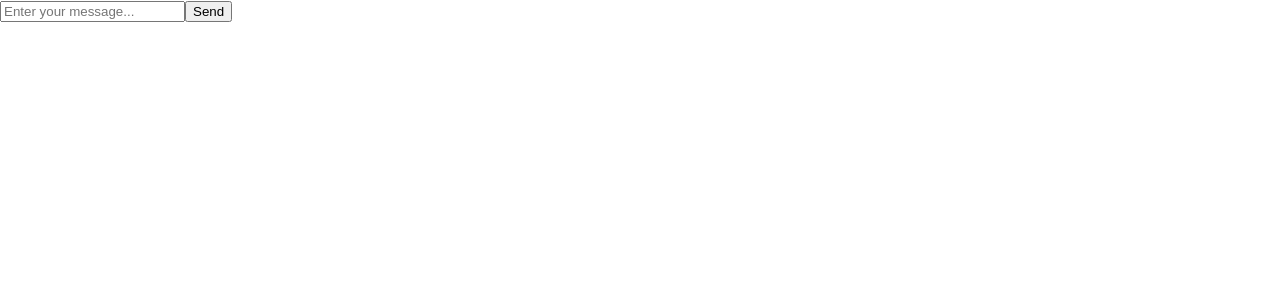
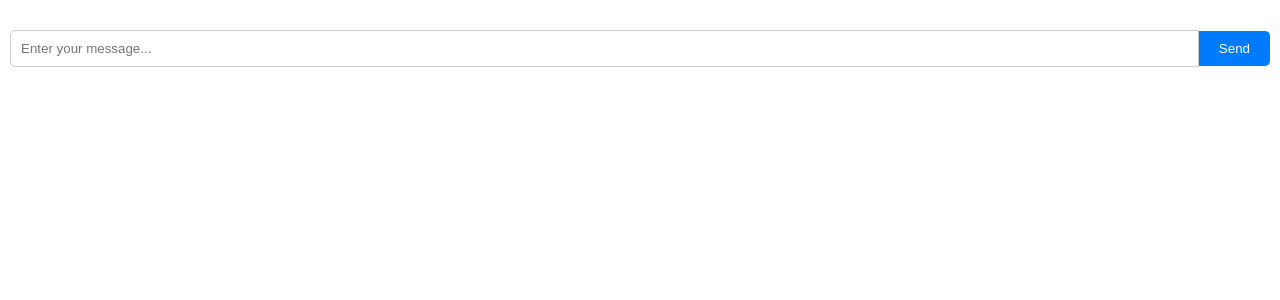
Before and after one commit to SmritiVM/Multimodal-Emotion-Recognition-App, a React (Create React App) app in the folder frontend/: page /chatbot in a window 1280 px wide. Shown: the top 300 px of the page. Built offline with nearby package versions, Linux system fonts and the light colour scheme.

Commit message:
Modified chat css to look like a chat application

```diff
--- /dev/null
+++ b/frontend/src/components/Chatbot.css
@@ -0,0 +1,56 @@
+.chat-container {
+    display: flex;
+    flex-direction: column;
+    height: 100%;
+  }
+
+  .chat-messages {
+    flex: 1;
+    overflow-y: auto;
+    padding: 10px;
+  }
+
+  .chat-message {
+    max-width: 70%;
+    margin: 10px;
+    padding: 10px;
+    border-radius: 10px;
+  }
+
+  .user-message {
+    width: 50%;
+    float: right;
+    background-color: #007bff;
+    color: #fff;
+    align-self: flex-end;
+  }
+
+  .bot-message {
+    width: 50%;
+    float: left;
+    background-color: #f0f0f0;
+    color: #000;
+    align-self: flex-start;
+  }
+
+  .chat-input {
+    display: flex;
+    align-items: center;
+    padding: 10px;
+  }
+
+  .message-input {
+    flex: 1;
+    padding: 10px;
+    border-radius: 5px 0 0 5px;
+    border: 1px solid #ccc;
+  }
+
+  .send-button {
+    padding: 10px 20px;
+    border: none;
+    border-radius: 0 5px 5px 0;
+    background-color: #007bff;
+    color: #fff;
+    cursor: pointer;
+  }
--- a/frontend/src/components/Chatbot.js
+++ b/frontend/src/components/Chatbot.js
@@ -1,29 +1,52 @@
-import React, { useState } from 'react';
+import React, { useState, useRef, useEffect } from 'react';
 import axios from 'axios';
+import './Chatbot.css'; // Import CSS file
 
 const Chatbot = () => {
     const [message, setMessage] = useState('');
-    const [response, setResponse] = useState('');
+    const [chatHistory, setChatHistory] = useState([]);
+    const chatContainerRef = useRef(null);
+
+    useEffect(() => {
+        // Scroll to bottom when new message is added
+        chatContainerRef.current.scrollTop = chatContainerRef.current.scrollHeight;
+    }, [chatHistory]);
 
     const sendMessage = async () => {
         try {
+            const userMessage = { text: message, isUser: true };
+            setChatHistory(prevHistory => [...prevHistory, userMessage]);
             const res = await axios.post('http://localhost:5001/chatbot', { message });
-            setResponse(res.data.response);
+            const botMessage = { text: res.data.response, isUser: false };
+            setChatHistory(prevHistory => [...prevHistory, botMessage]);
+            setMessage(''); // Clear input after sending message
         } catch (error) {
             console.error('Error sending message:', error);
         }
     };
 
     return (
-        <div>
+        <div className="chat-container">
+            <div className="chat-messages" ref={chatContainerRef}>
+                {chatHistory.map((msg, index) => (
+                    <div
+                        key={index}
+                        className={`chat-message ${msg.isUser ? 'user-message' : 'bot-message'}`}
+                    >
+                        {msg.text}
+                    </div>
+                ))}
+            </div>
+            <div className="chat-input">
                 <input
                     type="text"
+                    className="message-input"
                     value={message}
                     onChange={(e) => setMessage(e.target.value)}
                     placeholder="Enter your message..."
                 />
-            <button onClick={sendMessage}>Send</button>
-            {response && <p>Chatbot: {response}</p>}
+                <button className="send-button" onClick={sendMessage}>Send</button>
+            </div>
         </div>
     );
 };
```
Lines whose indentation alone changed are shown as unchanged.
